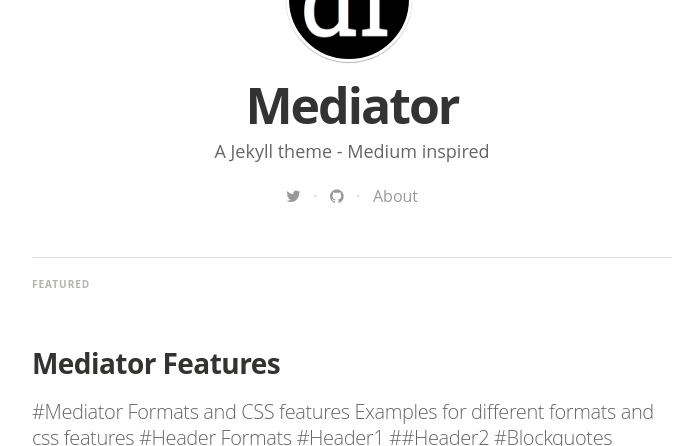
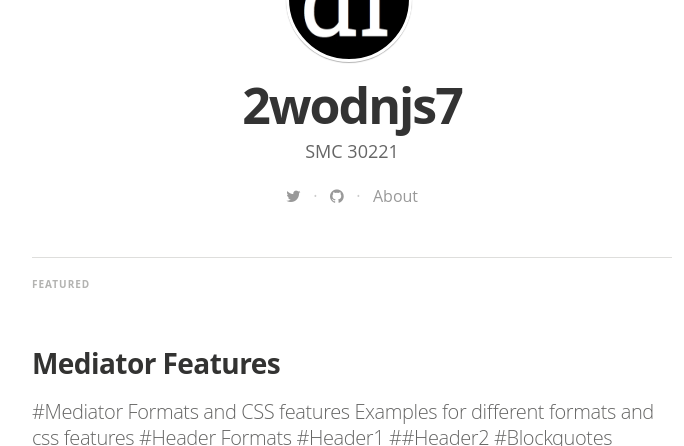
Before and after one commit to 2wodnjs7/-2wodnjs7.github.io, a Jekyll site: the page built from index.html, in a window 1280 px wide and 900 px high, cut to the strip 454-900 px from the top of the window. Shown: the whole strip, without its empty margins (288-972 px from the left). Built offline with Jekyll 4.4.1, drawn with Linux system fonts in a browser that asks for light colours; nearby versions of some CDN libraries; some web fonts are replaced; the list of posts is cut into pages by our own code.

Commit message:
Update _config.yml

```diff
--- a/_config.yml
+++ b/_config.yml
@@ -4,9 +4,9 @@ gems:
   - jekyll-paginate
 
 # Site settings
-title: "Mediator"
+title: "2wodnjs7"
 description: > # this means to ignore newlines until "email:"
-   A Jekyll theme - Medium inspired
+   SMC 30221
 
 email: a-mail@mail.mail
 #blog logo
```
